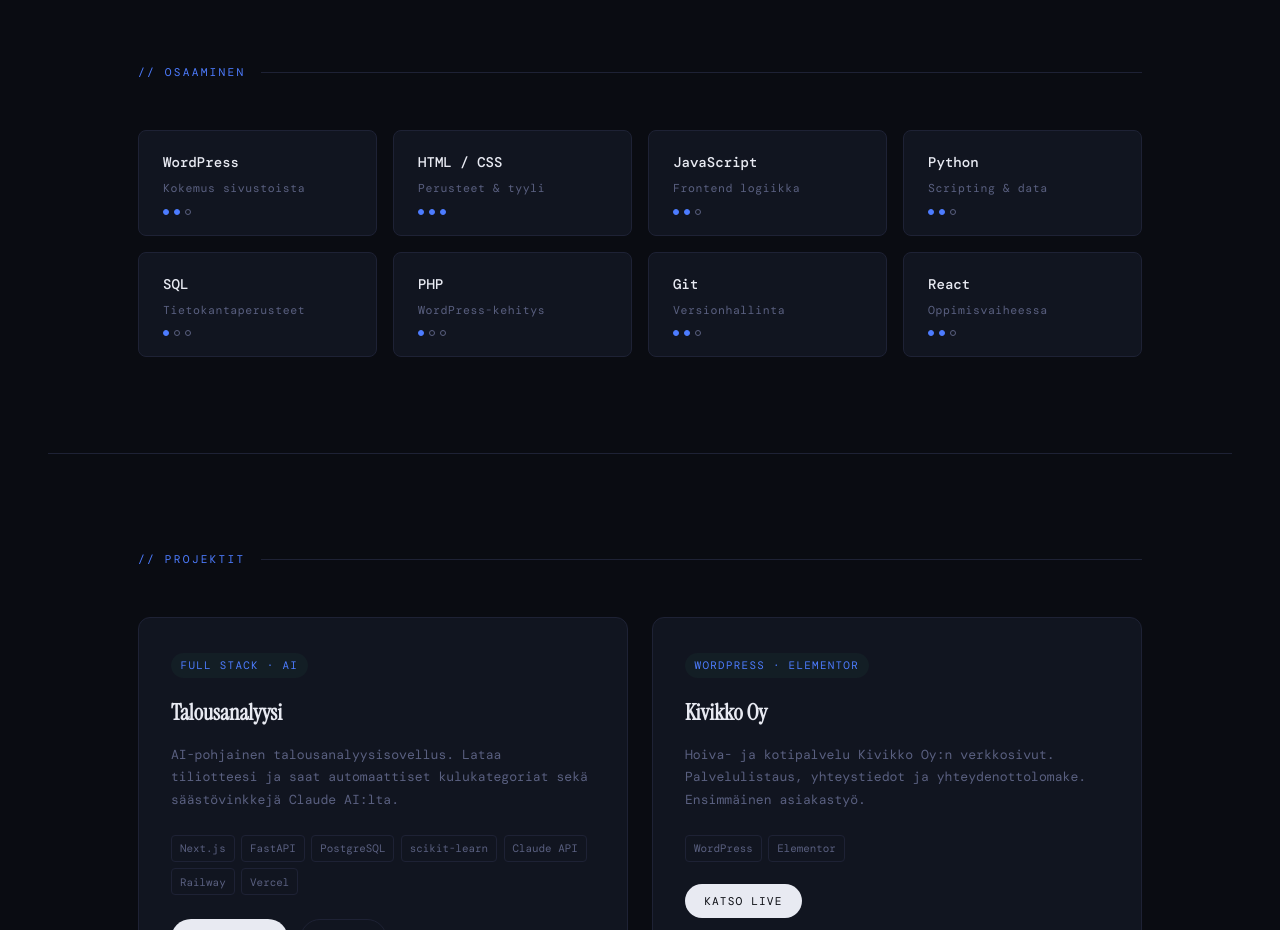
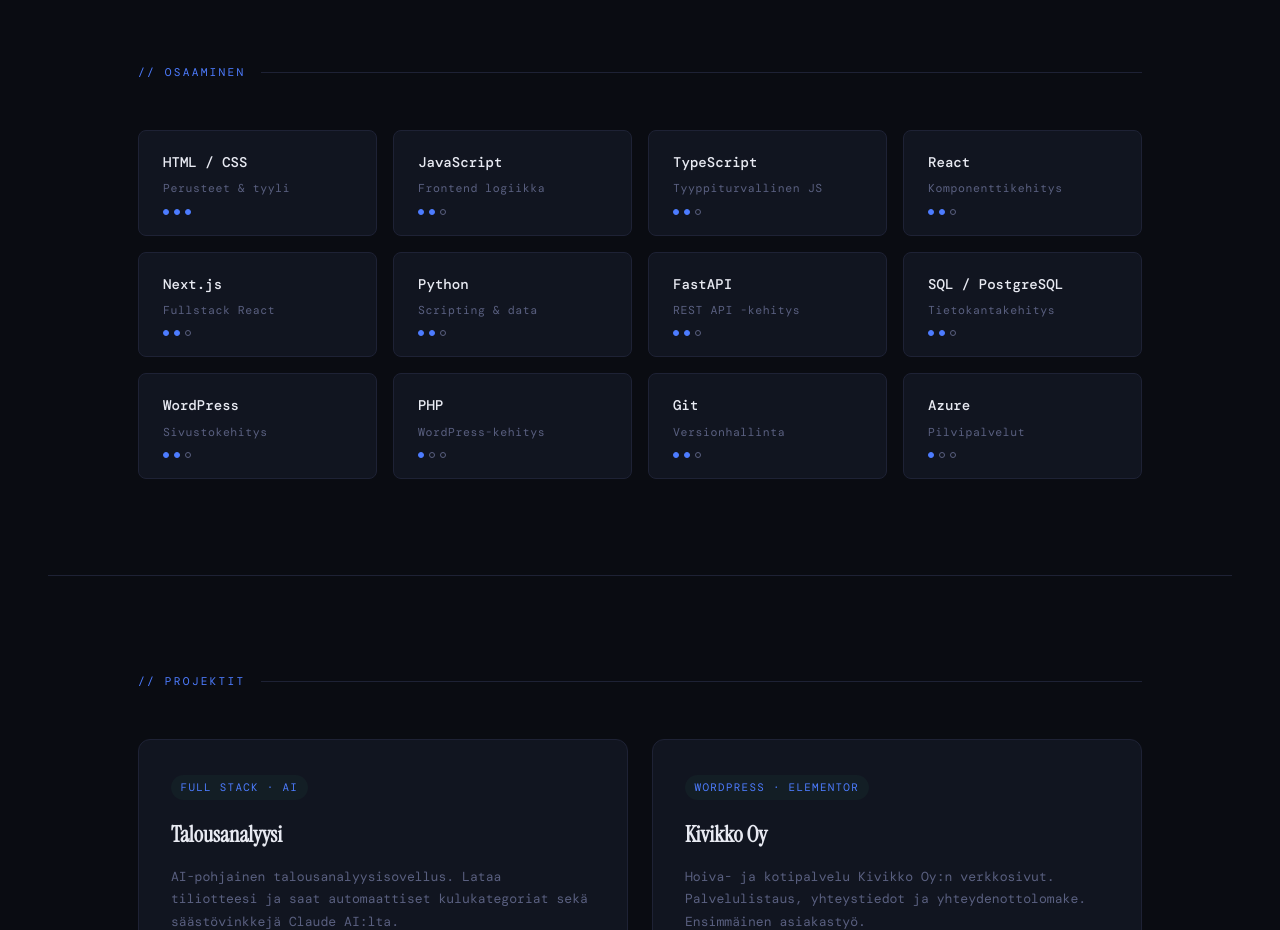
Before and after one commit to JesperK25/Portfolio-next, a Next.js app: page / in a window 1280 px wide. Shown: the part 1440-2370 px from the top of the page. Built offline with nearby package versions, Linux system fonts and the light colour scheme; a web font is replaced by a local one.

Commit message:
Update skills section

```diff
--- a/app/page.tsx
+++ b/app/page.tsx
@@ -213,20 +213,25 @@ export default function Home() {
         </div>
         <div className="skills-grid fade-in">
           {[
-            { name: 'WordPress', fi: 'Kokemus sivustoista', en: 'Site development experience' },
               { name: 'HTML / CSS', fi: 'Perusteet & tyyli', en: 'Fundamentals & styling' },
               { name: 'JavaScript', fi: 'Frontend logiikka', en: 'Frontend logic' },
+              { name: 'TypeScript', fi: 'Tyyppiturvallinen JS', en: 'Type-safe JavaScript' },
+              { name: 'React', fi: 'Komponenttikehitys', en: 'Component development' },
+              { name: 'Next.js', fi: 'Fullstack React', en: 'Fullstack React' },
               { name: 'Python', fi: 'Scripting & data', en: 'Scripting & data' },
-            { name: 'SQL', fi: 'Tietokantaperusteet', en: 'Database basics' },
+              { name: 'FastAPI', fi: 'REST API -kehitys', en: 'REST API development' },
+              { name: 'SQL / PostgreSQL', fi: 'Tietokantakehitys', en: 'Database development' },
+              { name: 'WordPress', fi: 'Sivustokehitys', en: 'Site development' },
               { name: 'PHP', fi: 'WordPress-kehitys', en: 'WordPress development' },
               { name: 'Git', fi: 'Versionhallinta', en: 'Version control' },
-            { name: 'React', fi: 'Oppimisvaiheessa', en: 'Currently learning' },
+              { name: 'Azure', fi: 'Pilvipalvelut', en: 'Cloud services' },
     ].map((s, i) => (
        <div className="skill-item" key={i}>
     <div className="skill-name">{s.name}</div>
    <div className="skill-level" data-fi={s.fi} data-en={s.en}>{s.fi}</div>
   </div>
 ))}
+
         </div>
       </section>
 
```
Lines whose indentation alone changed are shown as unchanged.
